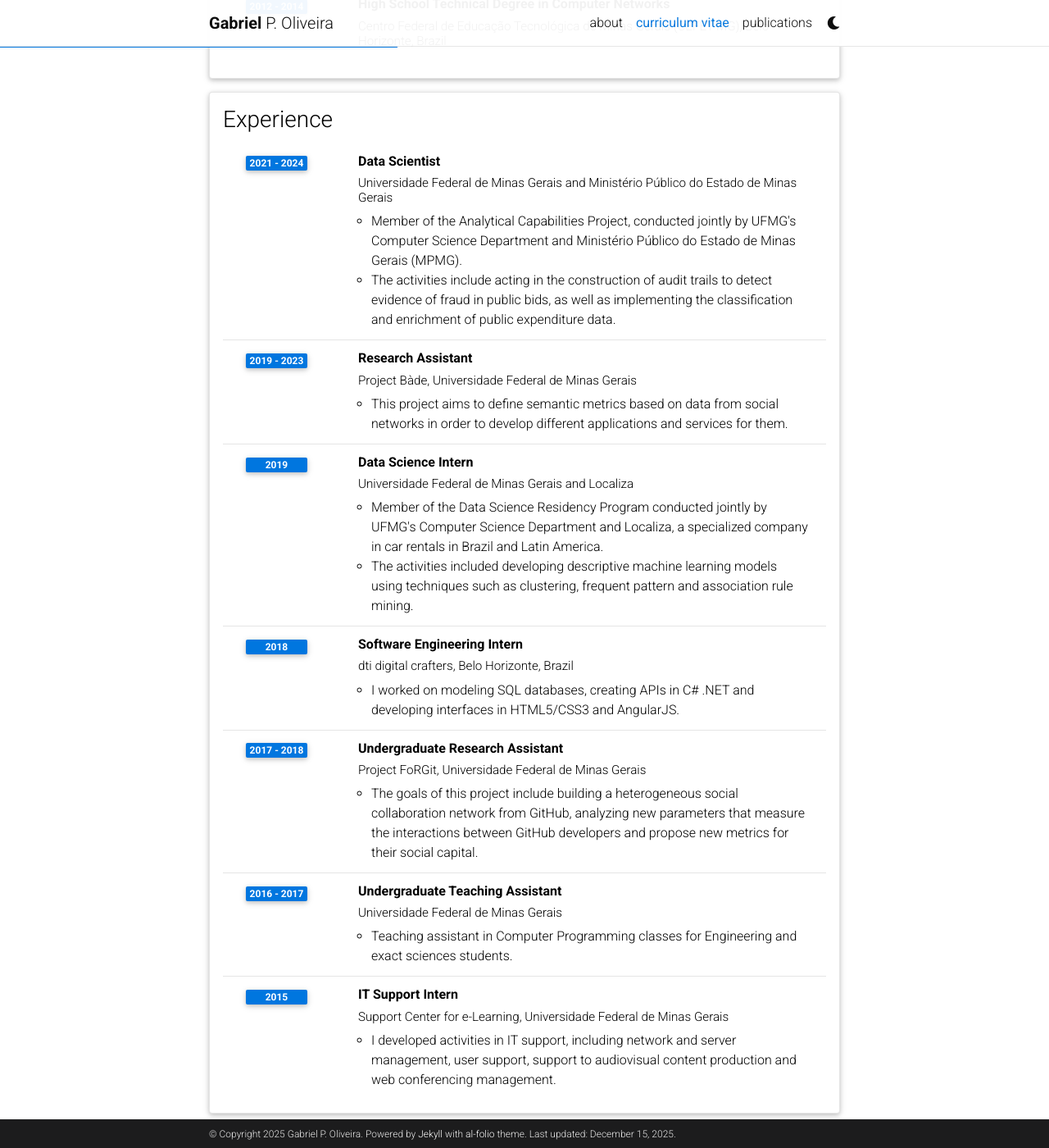
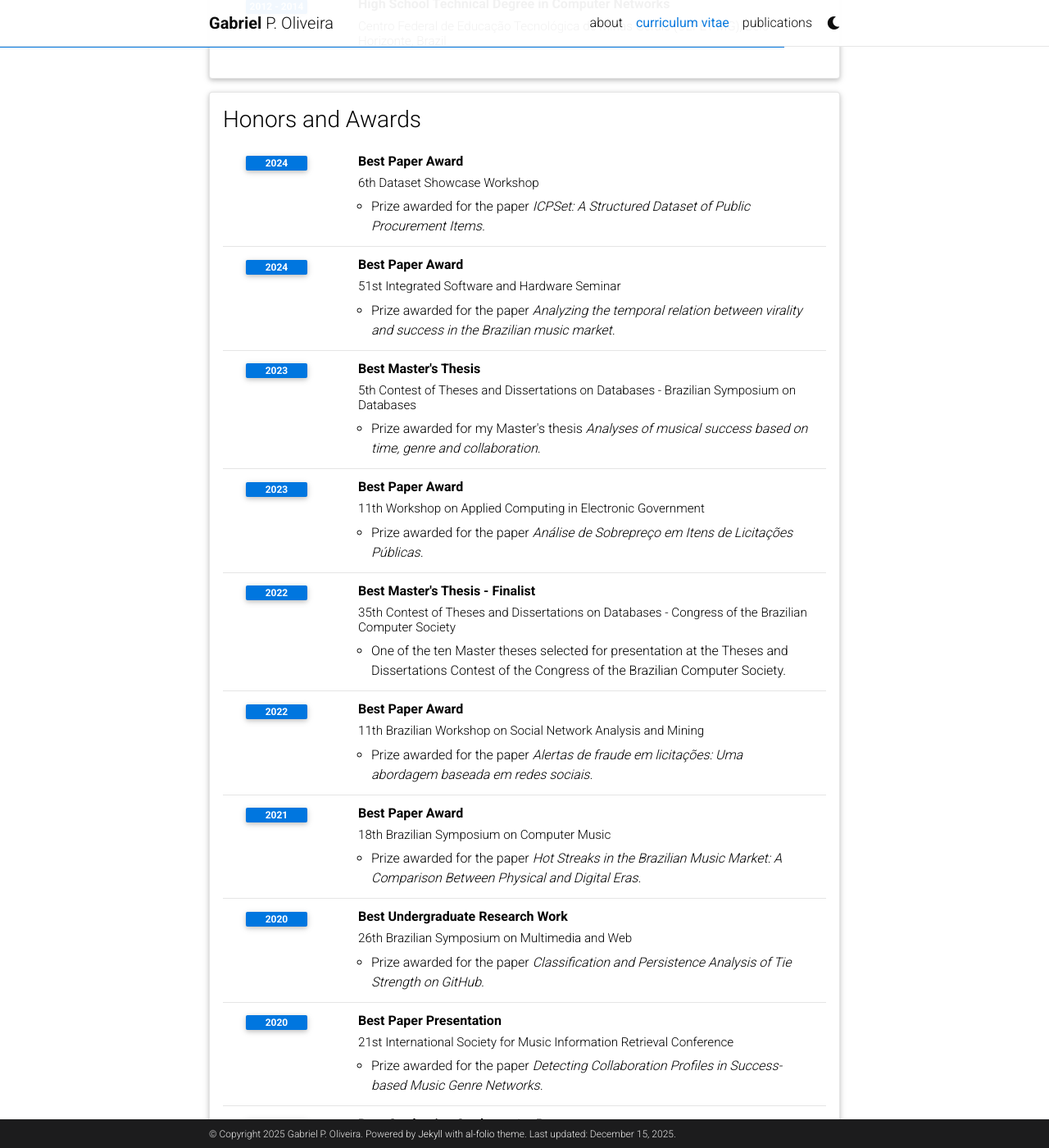
Before and after one commit to opgabriel/opgabriel.github.io, a Jekyll site: the page built from _pages/cv.md, in a window 1280 px wide and 1400 px high, scrolled down 971 px. Shown: the whole window at 82% size. Built offline with Jekyll 4.4.1, drawn with Linux system fonts in a browser that asks for light colours; comment, search, counter and statistics services are not loaded; a style sheet for code colours, icons or effects is not loaded.

Commit message:
updating cv with SyntheticGIST

```diff
--- a/_data/cv.yml
+++ b/_data/cv.yml
@@ -43,55 +43,6 @@
     - title: High School Technical Degree in Computer Networks
       institution: Centro Federal de Educação Tecnológica de Minas Gerais (CEFET-MG), Belo Horizonte, Brazil
       year: 2012 - 2014
-
-- title: Experience
-  type: time_table
-  contents:
-
-    - title: Data Scientist
-      institution: Universidade Federal de Minas Gerais and Ministério Público do Estado de Minas Gerais
-      year: 2021 - 2024
-      description:
-        - Member of the Analytical Capabilities Project, conducted jointly by UFMG's Computer Science Department and Ministério Público do Estado de Minas Gerais (MPMG).
-        - The activities include acting in the construction of audit trails to detect evidence of fraud in public bids, as well as implementing the classification and enrichment of public expenditure data.
-
-    - title: Research Assistant
-      institution: Project Bàde, Universidade Federal de Minas Gerais
-      year: 2019 - 2023
-      description:
-        - This project aims to define semantic metrics based on data from social networks in order to develop different applications and services for them.
-
-    - title: Data Science Intern
-      institution: Universidade Federal de Minas Gerais and Localiza
-      year: 2019
-      description:
-        - Member of the Data Science Residency Program conducted jointly by UFMG's Computer Science Department and Localiza, a specialized company in car rentals in Brazil and Latin America.
-        - The activities included developing descriptive machine learning models using techniques such as clustering, frequent pattern and association rule mining.
-
-    - title: Software Engineering Intern
-      institution: dti digital crafters, Belo Horizonte, Brazil
-      year: 2018
-      description:
-        - I worked on modeling SQL databases, creating APIs in C# .NET and developing interfaces in HTML5/CSS3 and AngularJS.
-
-    - title: Undergraduate Research Assistant
-      institution: Project FoRGit, Universidade Federal de Minas Gerais
-      year: 2017 - 2018
-      description:
-        - The goals of this project include building a heterogeneous social collaboration network from GitHub, analyzing new parameters that measure the interactions between GitHub developers and propose new metrics for their social capital.
-
-    - title: Undergraduate Teaching Assistant
-      institution: Universidade Federal de Minas Gerais
-      year: 2016 - 2017
-      description:
-        - Teaching assistant in Computer Programming classes for Engineering and exact sciences students.
-
-    - title: IT Support Intern
-      institution: Support Center for e-Learning, Universidade Federal de Minas Gerais
-      year: 2015
-      description:
-        - I developed activities in IT support, including network and server management, user support, support to audiovisual content production and web conferencing management.
-
 
 - title: Honors and Awards
   type: time_table
```
Also changed, not shown: _bibliography/papers.bib (+19 -0 lines), _pages/about.md (+3 -3 lines), 2 other files.
